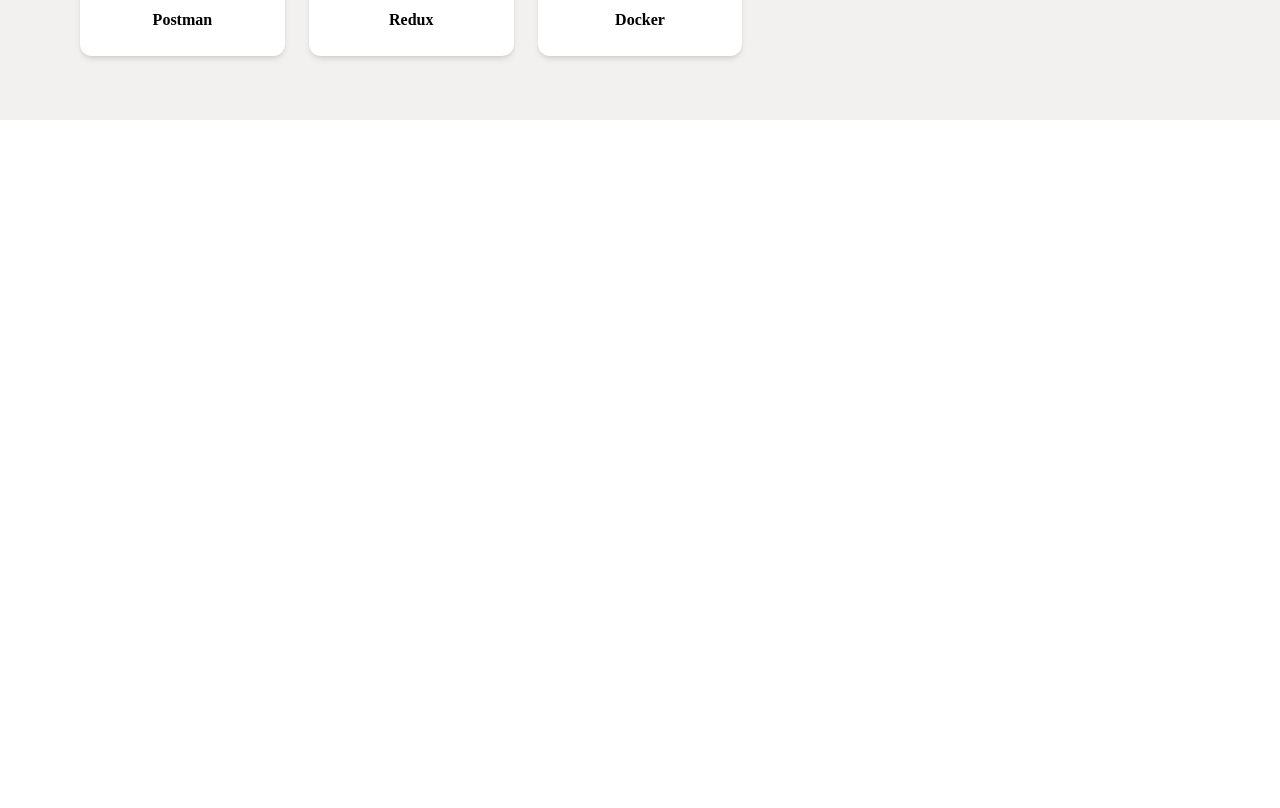
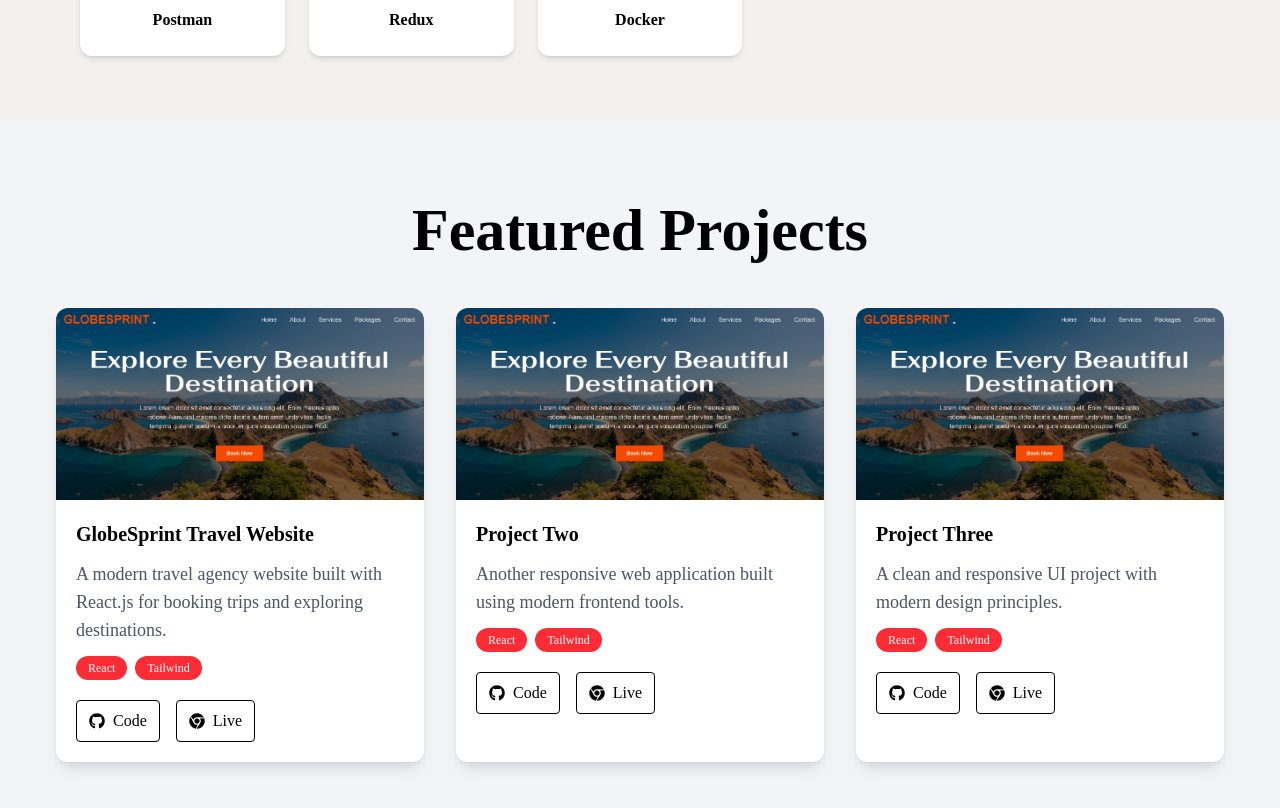
Before and after one commit to deepak-gurung/portfolio, a React (Vite) app: page / in a window 1280 px wide. Shown: the part 1940-2748 px from the top of the page. Before the commit the page ends 2060 px from the top, so only its background shows below. Built offline with nearby package versions, Linux system fonts and the light colour scheme; a web font is replaced by a local one.

Commit message:
project section added

```diff
--- /dev/null
+++ b/src/components/ProjectSection.jsx
@@ -0,0 +1,102 @@
+import React from "react";
+import project1 from "../assets/project1.png";
+import { FaChrome, FaGithub } from "react-icons/fa";
+
+const projects = [
+  {
+    title: "GlobeSprint Travel Website",
+    desc: "A modern travel agency website built with React.js for booking trips and exploring destinations.",
+    image: project1,
+    github: "https://github.com/deepak-gurung/globesprint",
+    live: "https://globesprint-app.netlify.app/",
+    tech: ["React", "Tailwind"],
+  },
+  {
+    title: "Project Two",
+    desc: "Another responsive web application built using modern frontend tools.",
+    image: project1,
+    github: "https://github.com/deepak-gurung/globesprint",
+    live: "https://globesprint-app.netlify.app/",
+    tech: ["React", "Tailwind"],
+  },
+  {
+    title: "Project Three",
+    desc: "A clean and responsive UI project with modern design principles.",
+    image: project1,
+    github: "https://github.com/deepak-gurung/globesprint",
+    live: "https://globesprint-app.netlify.app/",
+    tech: ["React", "Tailwind"],
+  },
+];
+
+const ProjectSection = () => {
+  return (
+    <section id="projects" className="bg-gray-100 py-20 px-6 md:px-14">
+      <h1 className="text-4xl md:text-6xl font-bold text-center mb-12">
+        Featured Projects
+      </h1>
+
+      <div className="max-w-7xl mx-auto grid sm:grid-cols-2 lg:grid-cols-3 gap-8">
+        {projects.map((project, index) => (
+          <div
+            key={index}
+            className="bg-white rounded-xl shadow-lg overflow-hidden transform transition duration-300 hover:scale-[1.03] hover:shadow-2xl"
+          >
+            {/* Image */}
+            <img
+              src={project.image}
+              alt={project.title}
+              className="w-full h-48 object-cover"
+            />
+
+            {/* Content */}
+            <div className="p-5 flex flex-col gap-3">
+              <h2 className="text-xl font-semibold">{project.title}</h2>
+
+              <p className="text-lg text-gray-600">{project.desc}</p>
+
+              {/* Tech */}
+              <div className="flex flex-wrap gap-2">
+                {project.tech.map((t, i) => (
+                  <span
+                    key={i}
+                    className="px-3 py-1 text-xs bg-red-500 text-white rounded-full"
+                  >
+                    {t}
+                  </span>
+                ))}
+              </div>
+
+              {/* Links */}
+              <div className="flex gap-4 pt-2">
+                {project.github && (
+                  <a
+                    href={project.github}
+                    target="_blank"
+                    rel="noopener noreferrer"
+                    className="flex items-center gap-2 px-3 py-2 border rounded hover:bg-black hover:text-white transition"
+                  >
+                    <FaGithub /> Code
+                  </a>
+                )}
+
+                {project.live && (
+                  <a
+                    href={project.live}
+                    target="_blank"
+                    rel="noopener noreferrer"
+                    className="flex items-center gap-2 px-3 py-2 border rounded hover:bg-orange-500 hover:text-white transition"
+                  >
+                    <FaChrome /> Live
+                  </a>
+                )}
+              </div>
+            </div>
+          </div>
+        ))}
+      </div>
+    </section>
+  );
+};
+
+export default ProjectSection;
--- a/src/pages/Home.jsx
+++ b/src/pages/Home.jsx
@@ -3,6 +3,7 @@ import Navbar from "../components/Navbar";
 import HeroSection from "../components/HeroSection";
 import AboutSection from "../components/AboutSection";
 import SkillsSection from "../components/SkillsSection";
+import ProjectSection from "../components/ProjectSection";
 
 
 const Home = () => {
@@ -12,6 +13,7 @@ const Home = () => {
       <HeroSection />
       <AboutSection />
       <SkillsSection />
+      <ProjectSection />
     </div>
   );
 };
```
Also changed, not shown: src/assets/project1.png (added).
